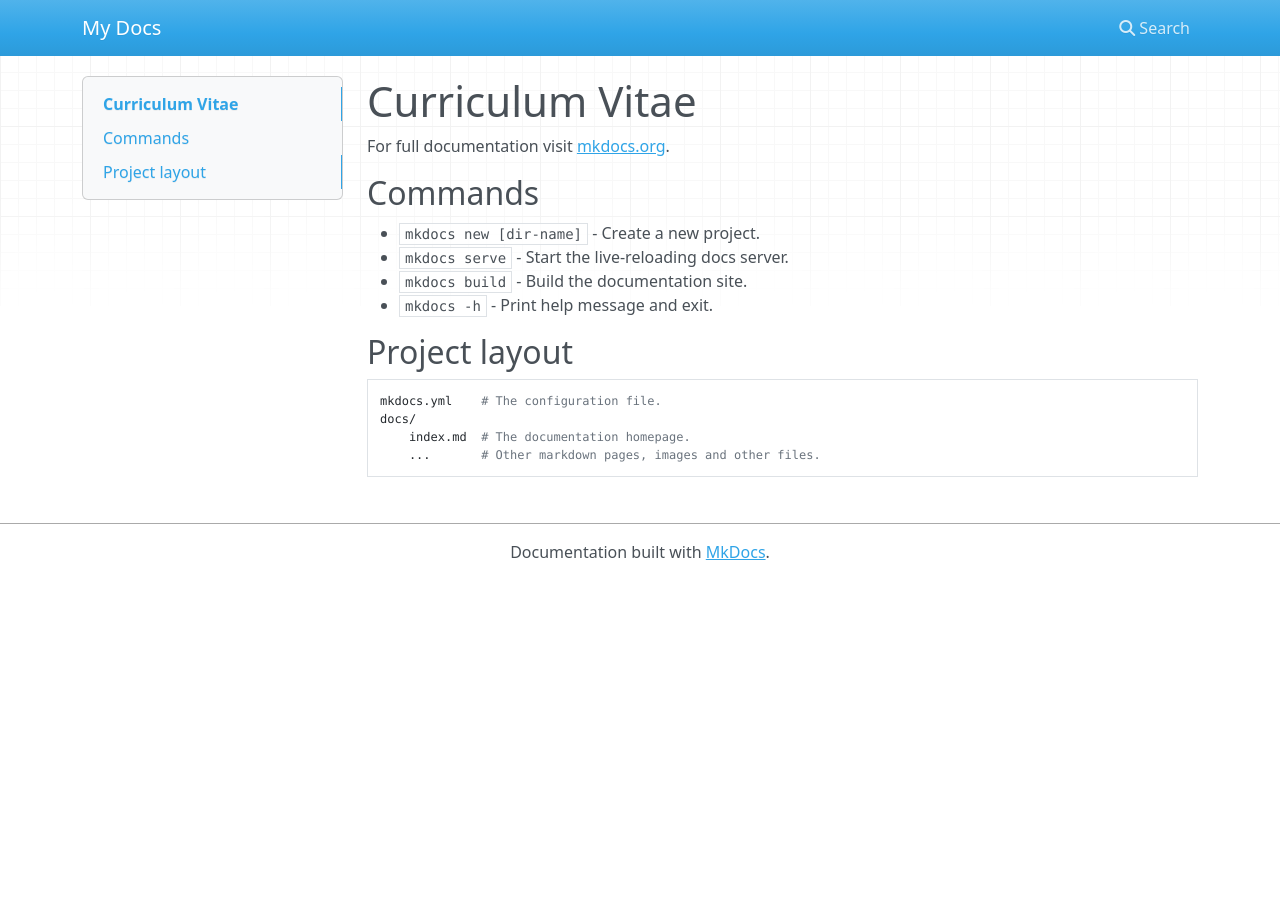
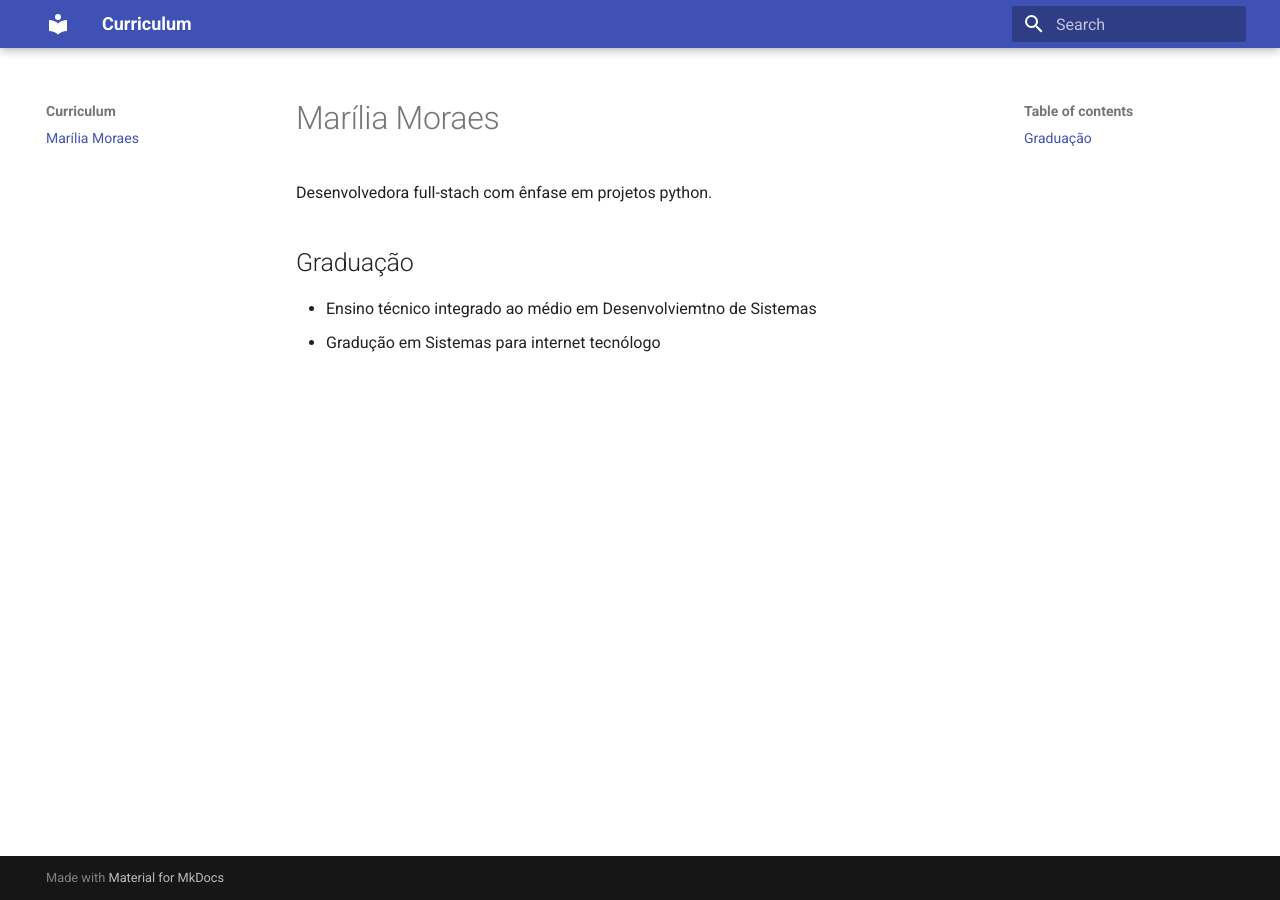
Before and after one commit to marilia-borgo/curriculum-mkdocs, an MkDocs documentation site: the page built from docs/index.md, in a window 1280 px wide. Built offline with MkDocs 1.6.1 and Material for MkDocs 9.7.7, drawn with Linux system fonts in a browser that asks for light colours; nearby versions of some CDN libraries.

Commit message:
tema do google-material

```diff
--- a/docs/index.md
+++ b/docs/index.md
@@ -1,17 +1,6 @@
-# Curriculum Vitae
+# Marília Moraes
+Desenvolvedora full-stach com ênfase em projetos python.
 
-For full documentation visit [mkdocs.org](https://www.mkdocs.org).
-
-## Commands
-
-* `mkdocs new [dir-name]` - Create a new project.
-* `mkdocs serve` - Start the live-reloading docs server.
-* `mkdocs build` - Build the documentation site.
-* `mkdocs -h` - Print help message and exit.
-
-## Project layout
-
-    mkdocs.yml    # The configuration file.
-    docs/
-        index.md  # The documentation homepage.
-        ...       # Other markdown pages, images and other files.
+## Graduação
+* Ensino técnico integrado ao médio em Desenvolviemtno de Sistemas
+* Gradução em Sistemas para internet tecnólogo
--- a/mkdocs.yml
+++ b/mkdocs.yml
@@ -1 +1,3 @@
-site_name: My Docs
+site_name: Curriculum
+theme:
+  name: material
```
